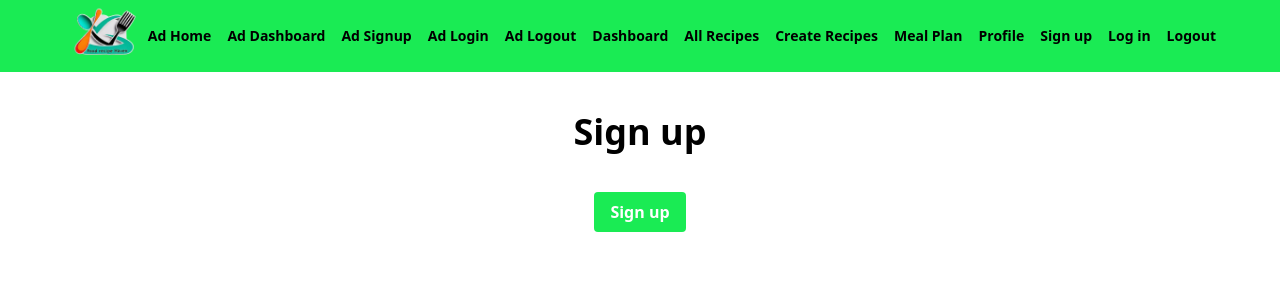
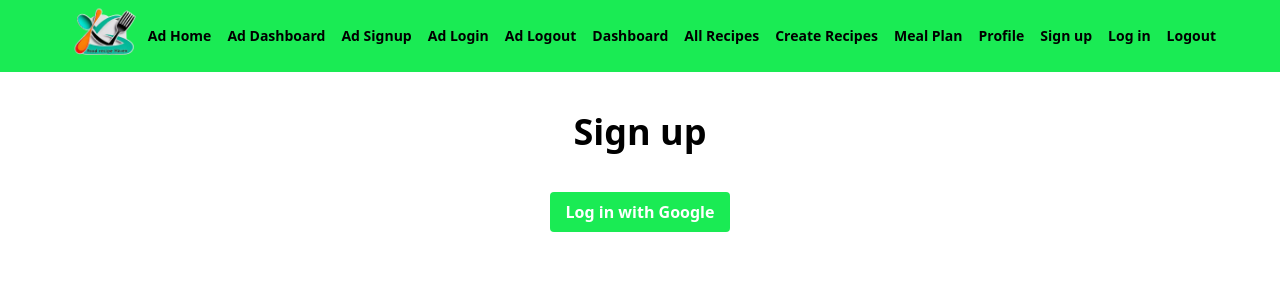
Before and after one commit to karanssu/ai-recipe-haven, a Next.js app: page /signup in a window 1280 px wide. Shown: the top 300 px of the page. Built offline with nearby package versions, Linux system fonts and the light colour scheme.

Commit message:
login with google btn added

```diff
--- a/app/(root)/(user)/(auth)/signup/page.tsx
+++ b/app/(root)/(user)/(auth)/signup/page.tsx
@@ -1,11 +1,23 @@
+import Form from "next/form";
+
 const Page = () => {
 	return (
 		<>
 			<div className="text-4xl text-center mt-10 font-semibold">Sign up</div>
 			<div className="flex justify-center mt-10">
-				<button className="bg-Green hover:bg-green-500 text-white font-bold py-2 px-4 rounded">
-					Sign up
-				</button>
+				<Form
+					action={async () => {
+						"use server";
+						console.log("Sign up with Google");
+					}}
+				>
+					<button
+						type="submit"
+						className="bg-Green hover:bg-green-500 text-white font-bold py-2 px-4 rounded"
+					>
+						Log in with Google
+					</button>
+				</Form>
 			</div>
 		</>
 	);
```
